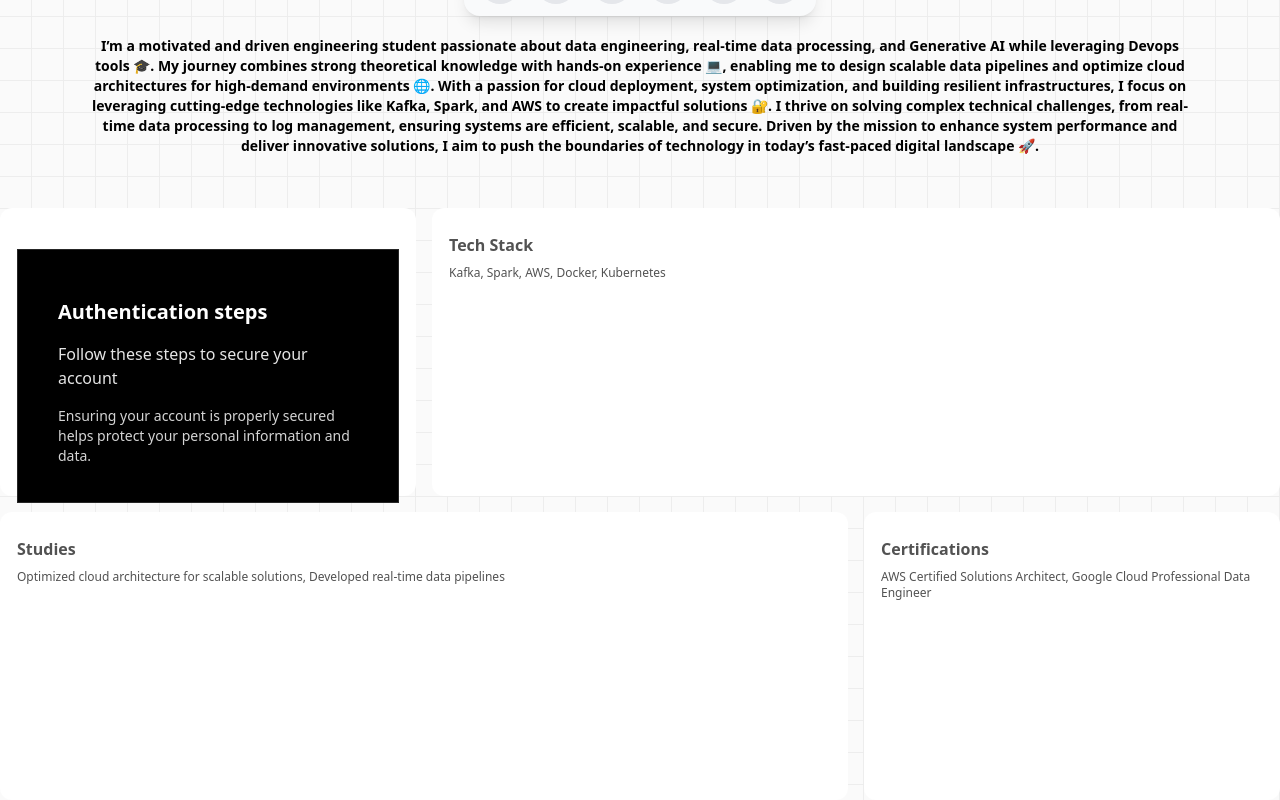
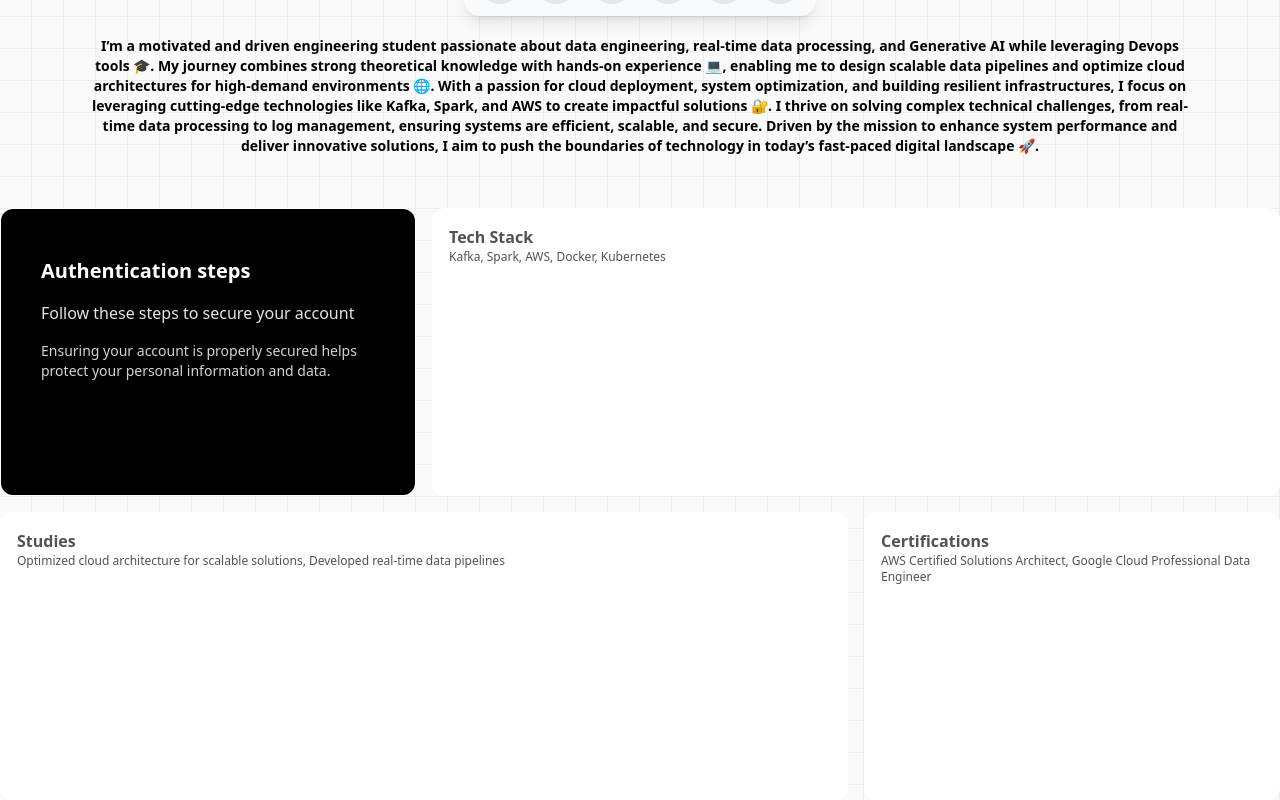
Before and after one commit to Nourhene-Azaiez/Portfolio, a Next.js app: page / in a window 1280 px wide. Shown: the part 768-1568 px from the top of the page. Built offline with nearby package versions, Linux system fonts and the light colour scheme.

Commit message:
Card Spotlight modified

```diff
--- a/components/About.tsx
+++ b/components/About.tsx
@@ -18,7 +18,7 @@ const About: React.FC<AboutProps> = ({ id }) => {
       </div>
       <BentoGrid className="mt-10 grid-cols-1 md:grid-cols-3 gap-4">
         {/* First row */}
-        <BentoGridItem className="col-span-1 md:col-span-1 ">
+        <BentoGridItem className="col-span-1 md:col-span-1 p-0 ">
           <CardSpotlight className="h-full">
             <p className="text-xl font-bold relative z-20 mt-2 text-white">
               Authentication steps
--- a/components/ui/bento-grid.tsx
+++ b/components/ui/bento-grid.tsx
@@ -37,14 +37,14 @@ export const BentoGridItem = ({
   return (
     <div
       className={cn(
-        "row-span-1 rounded-xl group/bento hover:shadow-xl transition duration-200 shadow-input dark:shadow-none p-4 dark:bg-black dark:border-white/[0.2] bg-white border border-transparent justify-between flex flex-col space-y-4",
+        "row-span-1 rounded-xl group/bento hover:shadow-xl transition duration-200 shadow-input dark:shadow-none p-4 dark:bg-black dark:border-white/[0.2] bg-white border border-transparent justify-between flex flex-col",
         className
       )}
     >
       {header}
       <div className="group-hover/bento:translate-x-2 transition duration-200">
         {icon}
-        <div className="font-sans font-bold text-neutral-600 dark:text-neutral-200 mb-2 mt-2">
+        <div className="font-sans font-bold text-neutral-600 dark:text-neutral-200">
           {title}
         </div>
         <div className="font-sans font-normal text-neutral-600 text-xs dark:text-neutral-300">
--- a/components/ui/card-spotlight.tsx
+++ b/components/ui/card-spotlight.tsx
@@ -39,7 +39,7 @@ export const CardSpotlight = ({
   return (
     <div
       className={cn(
-        "group/spotlight p-10 rounded-md relative border border-neutral-800 bg-black dark:border-neutral-800",
+        "group/spotlight p-10 rounded-xl relative bg-black",
         className
       )}
       onMouseMove={handleMouseMove}
@@ -48,7 +48,7 @@ export const CardSpotlight = ({
       {...props}
     >
       <motion.div
-        className="pointer-events-none absolute z-0 -inset-px rounded-md opacity-0 transition duration-300 group-hover/spotlight:opacity-100"
+        className="pointer-events-none absolute h-full z-0 -inset-px rounded-xl opacity-0 transition duration-300 group-hover/spotlight:opacity-100"
         style={{
           backgroundColor: color,
           maskImage: useMotionTemplate`
```
